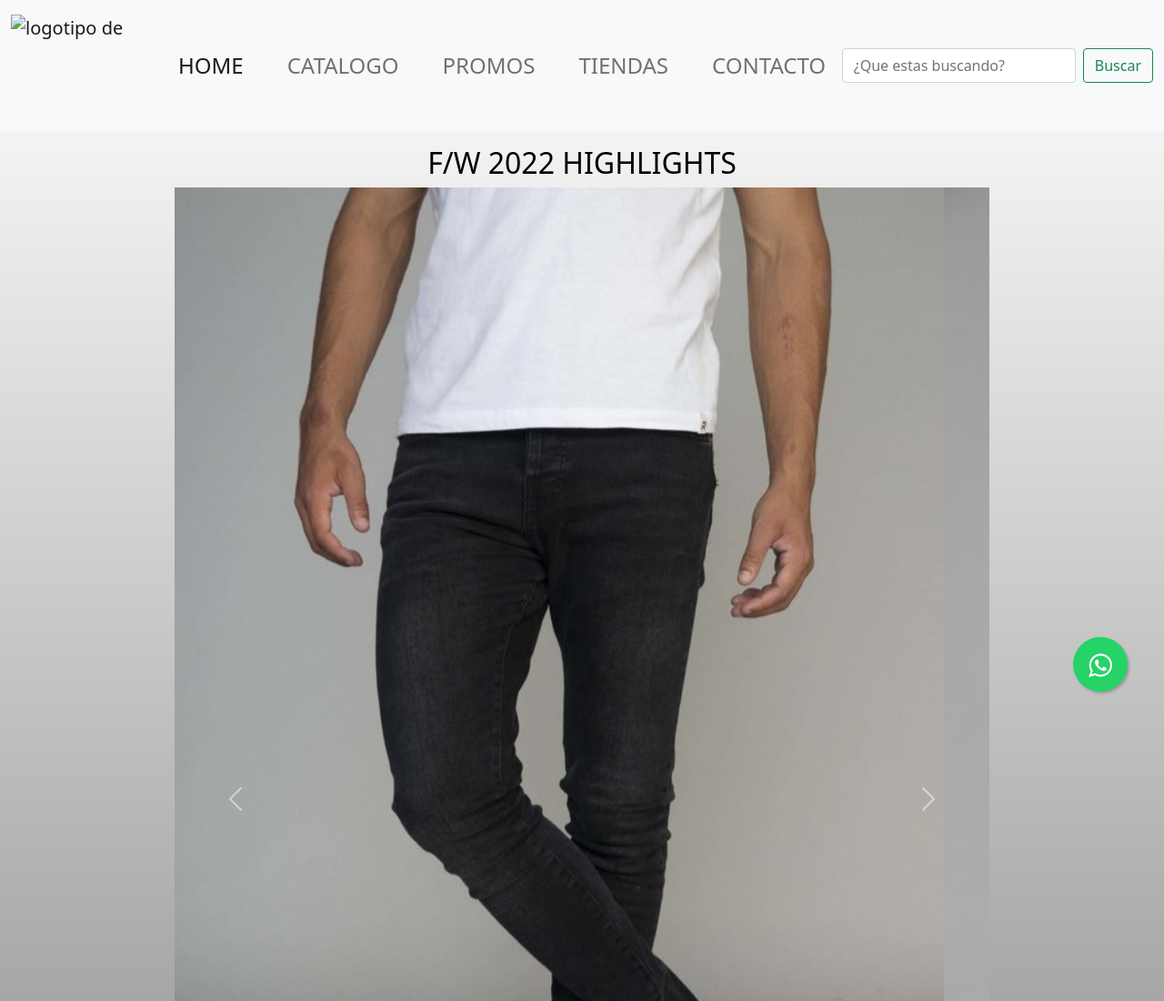
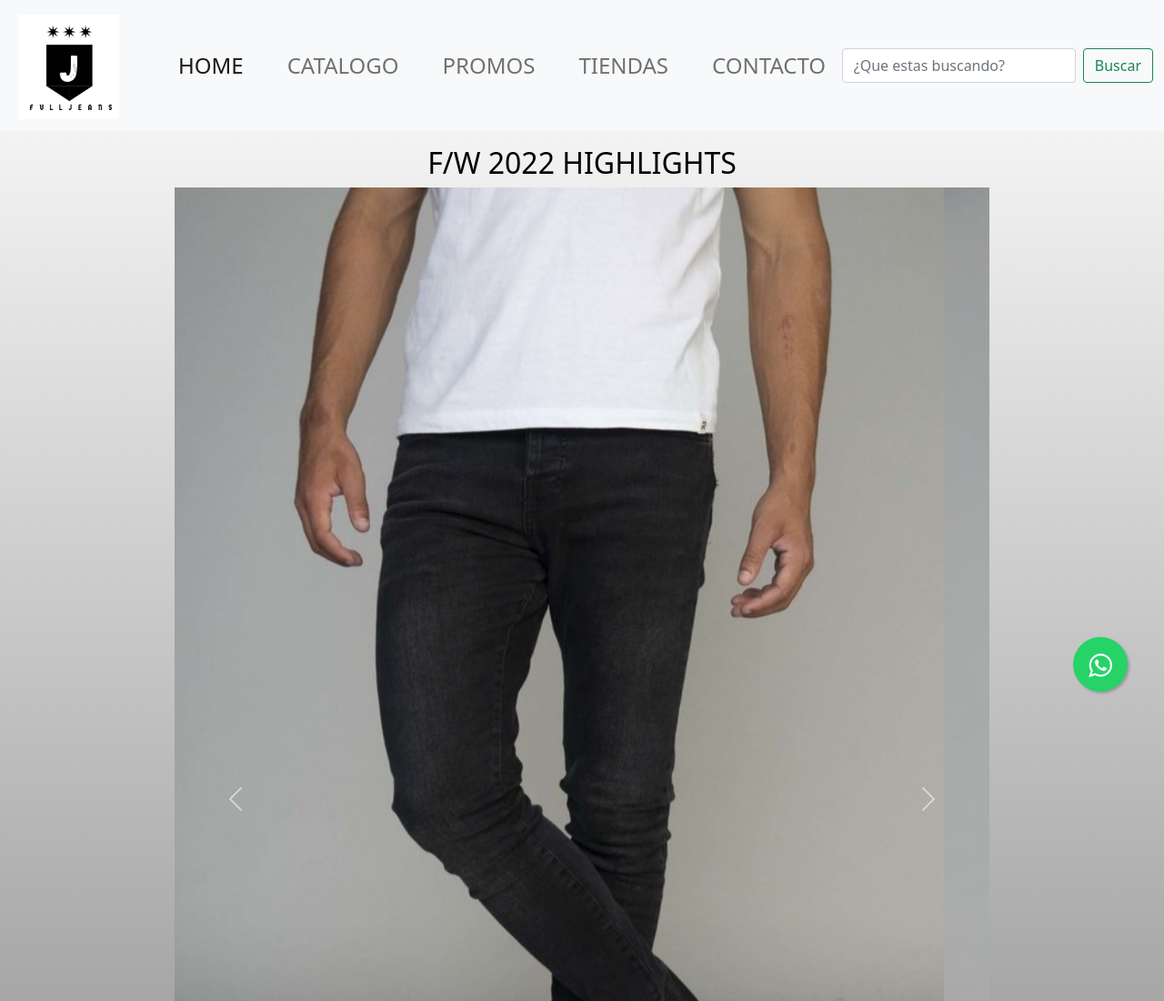
Before and after one commit to esalasARG/fulljeans, a plain HTML site: page index.html in a window 1280 px wide. Shown: the top 1100 px of the page at 91% size. Drawn offline with nearby package versions, Linux system fonts and the light colour scheme; the site is published under a folder, as on GitHub Pages, so addresses that start at the root find nothing.

Commit message:
correción de logo en home

```diff
--- a/index.html
+++ b/index.html
@@ -14,7 +14,7 @@
     <header id="arriba">
         <nav class="navbar navbar-expand-lg navbar-light bg-light navMenu">
             <div class="container-fluid">
-                <img src="/images/logo1.png" alt="logotipo de fulljeans" class="navbar-brand logo">
+                <img src="images/logo1.png" alt="logotipo de fulljeans" class="navbar-brand logo">
                 <button class="navbar-toggler" type="button" data-bs-toggle="collapse" data-bs-target="#navbarSupportedContent" aria-controls="navbarSupportedContent" aria-expanded="false" aria-label="Toggle navigation">
                     <span class="navbar-toggler-icon"></span>
                 </button>
```
